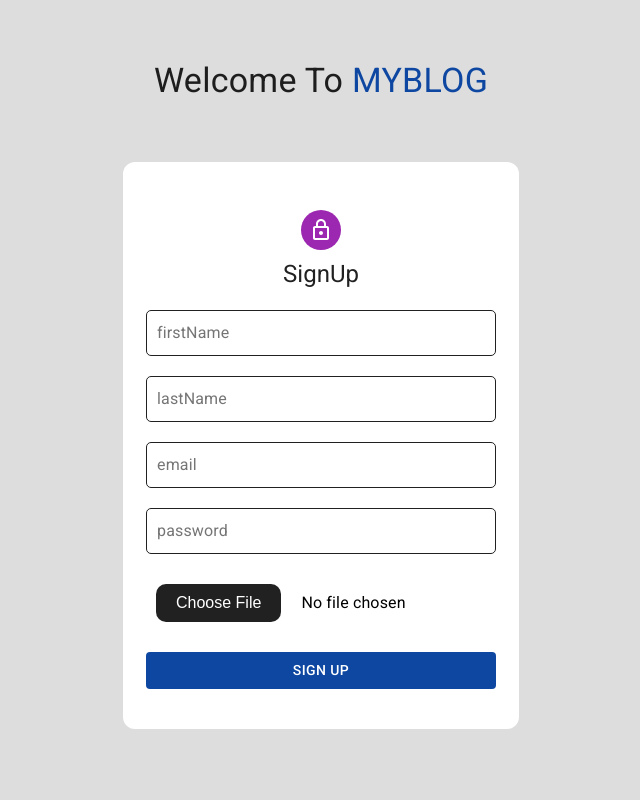
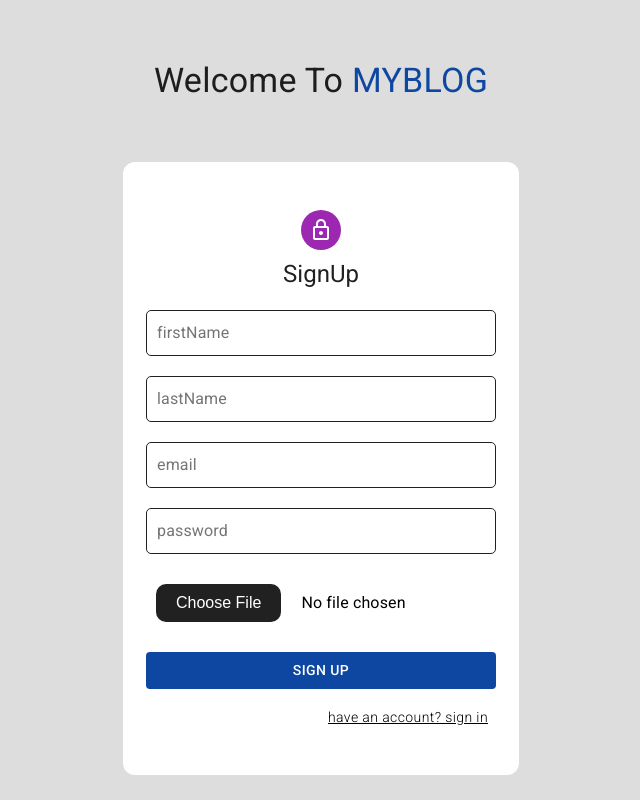
Before and after one commit to motantawi/Blog_App, a React (Create React App) app in the folder client/: page /register in a window 1280 px wide. Shown: the whole page, without its empty margins (319-959 px from the left). Built offline with nearby package versions, Linux system fonts and the light colour scheme.

Commit message:
refactor code and style

```diff
--- a/client/src/pages/Posts/PostDetails/index.jsx
+++ b/client/src/pages/Posts/PostDetails/index.jsx
@@ -1,4 +1,4 @@
-import React, { useState } from "react";
+import React, { useEffect, useState } from "react";
 import { useParams } from "react-router-dom";
 
 import {
@@ -19,11 +19,12 @@ import {
   requestPostDetails,
 } from "src/Api/posts";
 import { toast } from "react-toastify";
+import dayjs from "dayjs";
 
 const PostDetails = () => {
   const { id } = useParams();
   const [addedComment, setAddedComment] = useState("");
-  const { data: post } = useQuery({
+  const { data: post, refetch: refetchPost } = useQuery({
     queryKey: ["getPostDetails"],
     suspense: true,
     queryFn: () => requestPostDetails({ id }),
@@ -52,6 +53,11 @@ const PostDetails = () => {
       createComment();
     }
   };
+  useEffect(() => {
+    refetch();
+    refetchPost();
+    // eslint-disable-next-line react-hooks/exhaustive-deps
+  }, []);
 
   return (
     <Container sx={{ py: { xs: 8, lg: 5 } }}>
@@ -59,14 +65,22 @@ const PostDetails = () => {
         <Grid item lg={6} md={12} sm={12} xs={12}>
           <Box
             sx={{
-              p: 6,
+              p: 3,
               border: 1,
               borderColor: "grey.200",
               borderRadius: 1,
               boxShadow: 1,
+              overflow: "hidden !important",
             }}
             bgcolor={blue[900]}
           >
+            <img
+              src={`${base_url}/${post.postImg}`}
+              width={"80%"}
+              style={{ margin: "0px 45px 20px 45px" }}
+              alt=""
+            />
+
             <Typography
               variant="h4"
               component="h2"
@@ -76,7 +90,7 @@ const PostDetails = () => {
             >
               {post.title}
             </Typography>
-            <Typography variant="body2" color={grey[300]} mb={5}>
+            <Typography variant="body1" color={grey[100]} mb={5}>
               {post.postText}
             </Typography>
             <Box
@@ -86,14 +100,30 @@ const PostDetails = () => {
                 alignItems: "center",
               }}
             >
-              <Box sx={{ display: "flex", alignItems: "center" }}>
+              <Box
+                sx={{
+                  display: "flex",
+                  alignItems: "center",
+                }}
+              >
                 <Avatar
+                  style={{ position: "relative" }}
                   src={`${base_url}/${post.userPhoto}`}
-                  sx={{ width: 28, height: 28, mr: 1 }}
+                  sx={{ width: 50, height: 50, mr: 1 }}
                 />
-                <Typography color="#fff" variant="subtitle1">
-                  {post.author}
-                </Typography>
+                <Box
+                  sx={{
+                    display: "flex",
+                    flexDirection: "column",
+                  }}
+                >
+                  <Typography color="#fff" variant="subtitle1">
+                    {post.author}
+                  </Typography>
+                  <Typography color="#fff" variant="caption">
+                    {dayjs(post.createdAt).format("D/MMMM/YYYY - h:mm a")}
+                  </Typography>
+                </Box>
               </Box>
             </Box>
           </Box>
@@ -103,11 +133,9 @@ const PostDetails = () => {
           <Box
             sx={{
               p: 3,
-              border: 1,
-              borderColor: "grey.200",
-              borderRadius: 1,
               boxShadow: 1,
             }}
+            bgcolor={"#fff"}
           >
             <TextField
               id="outlined-basic"
@@ -135,13 +163,11 @@ const PostDetails = () => {
           <Box
             sx={{
               p: 3,
-              border: 1,
-              borderColor: "grey.200",
-              borderRadius: 1,
               boxShadow: 1,
               maxHeight: "300px",
               overflow: "scroll",
             }}
+            bgcolor={"#fff"}
           >
             {comments.map((comment) => {
               return (
--- a/client/src/pages/SignIn/index.jsx
+++ b/client/src/pages/SignIn/index.jsx
@@ -128,6 +128,7 @@ export default function SignIn() {
               Sign In
             </Button>
             <Button
+              type="button"
               style={{
                 marginLeft: "auto",
                 background: "none",
--- a/client/src/pages/SignUp/index.jsx
+++ b/client/src/pages/SignUp/index.jsx
@@ -160,6 +160,23 @@ export default function SignUp() {
           >
             Sign Up
           </Button>
+          <Button
+            type="button"
+            style={{
+              marginLeft: "auto",
+              background: "none",
+              textDecoration: "underLine",
+              width: "fit-content",
+              fontSize: "14px",
+              textTransform: "lowercase",
+              fontWeight: "100",
+              color: "#000",
+            }}
+            className="showBtn"
+            onClick={() => navigate("/login")}
+          >
+            Have an account? Sign in
+          </Button>
         </form>
       </Box>
     </Container>
```
